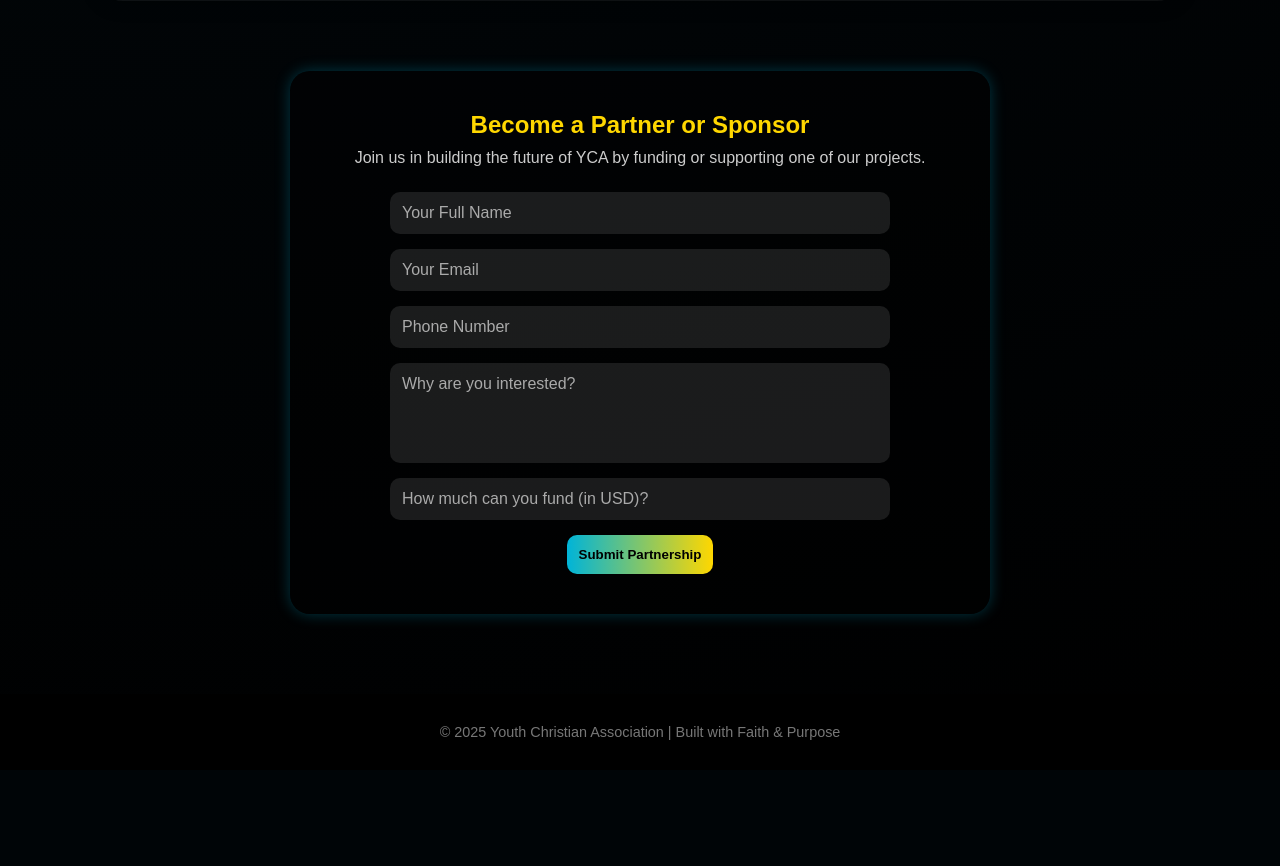
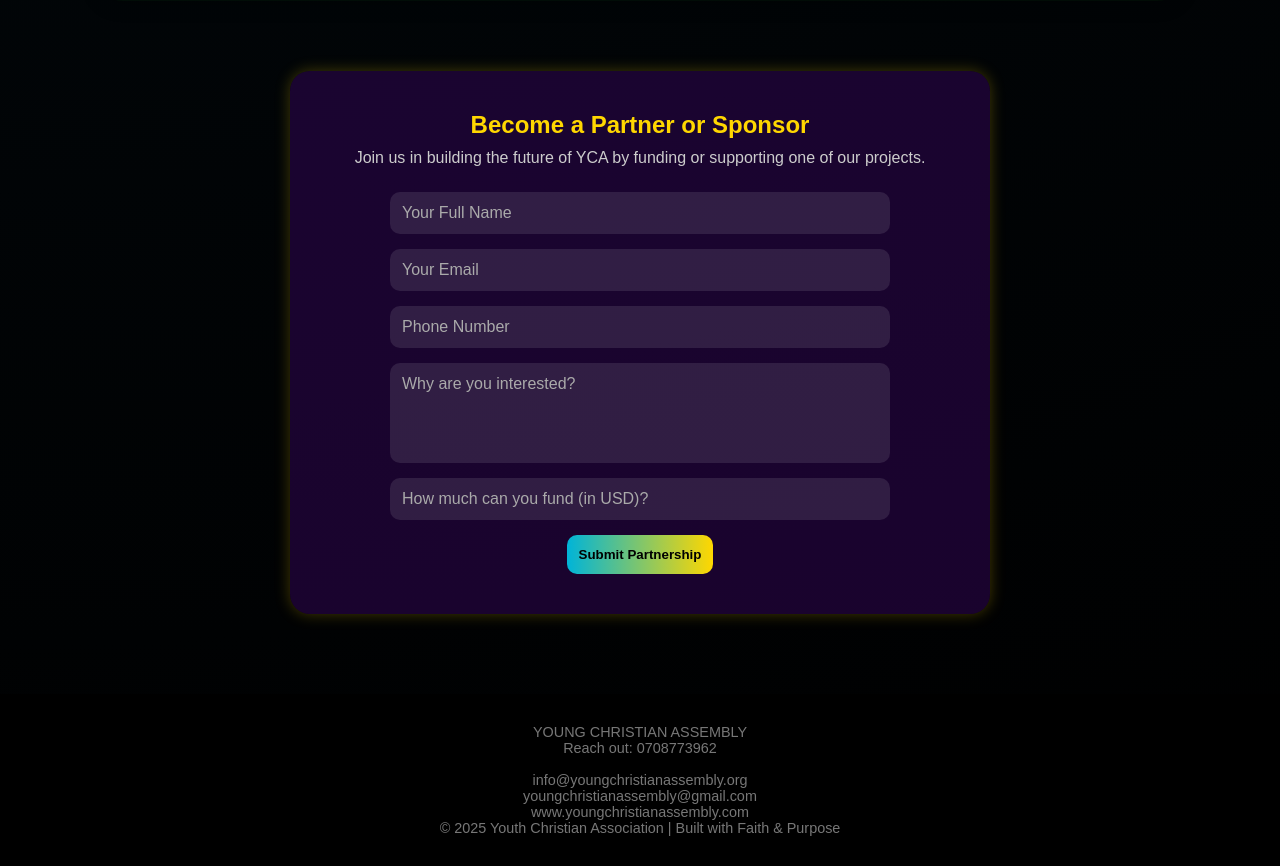
Before and after one commit to kamogadaniel/yca-website, a Flask app: page /future in a window 1280 px wide. Shown: the part 2555-3421 px from the top of the page. Before the commit the page ends 3295 px from the top, so only its background shows below. Run offline with Flask 3, Linux system fonts and the light colour scheme.

Commit message:
more improvements have been made in the future prospects page

```diff
--- a/static/css/style.css
+++ b/static/css/style.css
@@ -57,7 +57,7 @@
   justify-content: center;
   align-items: center;
   text-align: center;
-  background: linear-gradient(135deg, rgba(0, 255, 128, 0.1), rgba(128, 0, 255, 0.1));
+  background: linear-gradient(135deg, rgba(5, 167, 19, 0.1), rgba(120, 8, 248, 0.1));
   position: relative;
 }
 
@@ -304,13 +304,13 @@
 }
 
 .future-section .subtitle {
-  color: #ccc;
+  color: rgb(231, 157, 157);
   margin-bottom: 50px;
   font-size: 1.2rem;
 }
 
 .future-card {
-  background: rgba(255, 255, 255, 0.05);
+  background: rgba(8, 156, 15, 0.05);
   margin-bottom: 60px;
   border-radius: 20px;
   padding: 30px;
@@ -357,10 +357,10 @@
 
 /* Partnership form */
 .partner-form {
-  background: rgba(0, 0, 0, 0.4);
+  background: rgba(63, 6, 110, 0.4);
   padding: 40px;
   border-radius: 20px;
-  box-shadow: 0 0 15px rgba(0, 180, 216, 0.3);
+  box-shadow: 0 0 15px rgba(221, 189, 8, 0.3);
   max-width: 700px;
   margin: 70px auto 0;
 }
--- a/templates/future.html
+++ b/templates/future.html
@@ -100,6 +100,11 @@
     </section>
 
     <footer>
+        <p>YOUNG CHRISTIAN ASSEMBLY</p>
+        <p>Reach out: 0708773962</p><br>
+    <p>info@youngchristianassembly.org</p>
+    <p>youngchristianassembly@gmail.com</p>
+    <p>www.youngchristianassembly.com</p>
         <p>© 2025 Youth Christian Association | Built with Faith & Purpose</p>
     </footer>
 </body>
--- a/templates/index.html
+++ b/templates/index.html
@@ -18,7 +18,8 @@
   <!-- HERO SECTION -->
   <section class="hero">
     <div class="hero-content">
-      <h1>Empowering Youth with Christ, Knowledge, and Opportunity</h1>
+      <h1>YOUNG CHRISTIAN ASSEMBLY
+        Empowering Youth with Christ, Knowledge, and Opportunity</h1>
       <p>Young Christian Assembly (YCA) nurtures a generation grounded in faith, skilled in technology, and dedicated to transforming communities.</p>
       <a href="#contact" class="btn">Join Us</a>
     </div>
```
